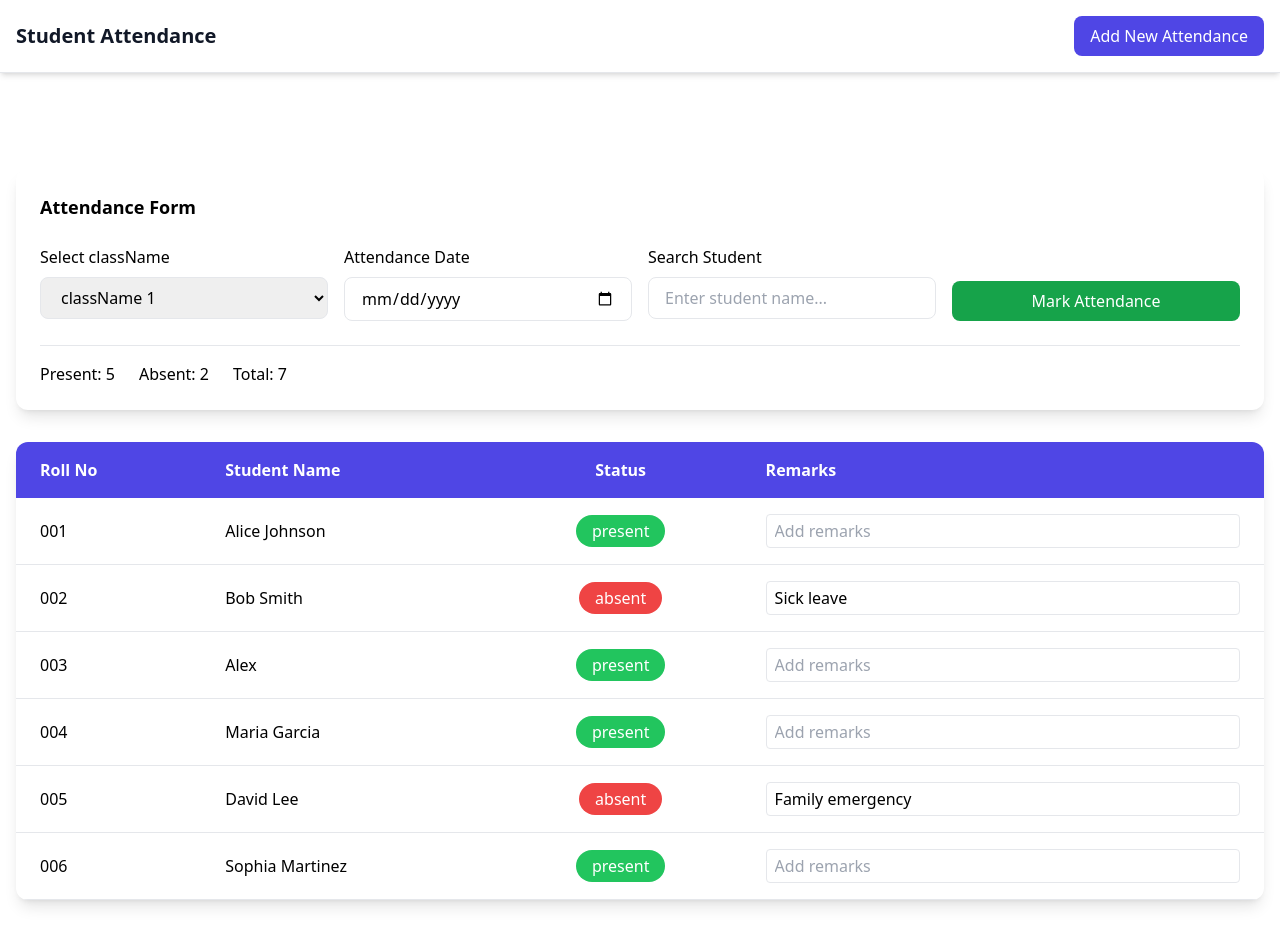
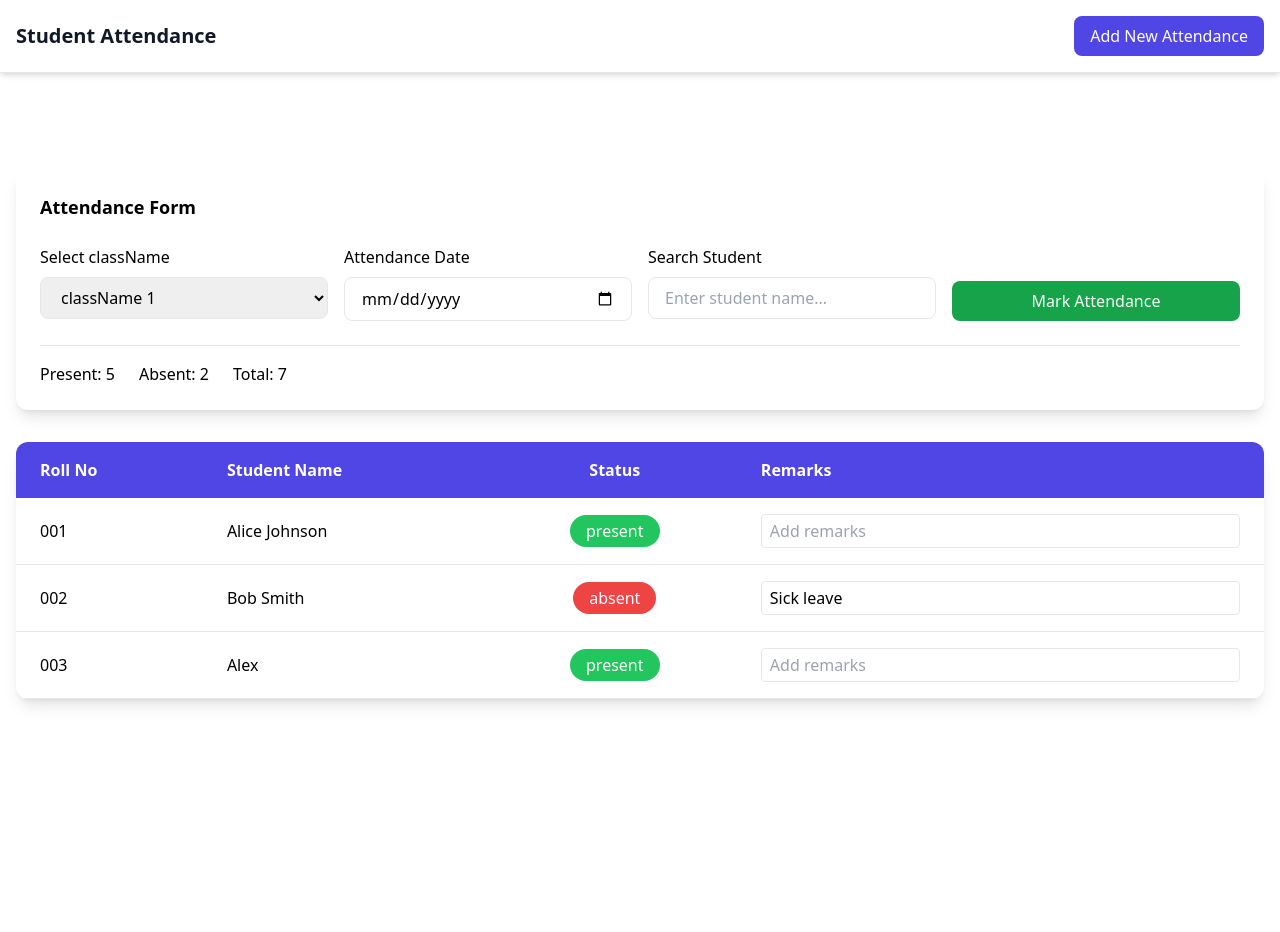
Before and after one commit to Ajiththika/Students_Attendance_Page, a React (Vite) app: page /attendancepage in a window 1280 px wide. After the commit the page ends 800 px from the top, so only its background shows below. Built offline with nearby package versions, Linux system fonts and the light colour scheme.

Commit message:
add toggle

```diff
--- a/src/pages/attendencepage.jsx
+++ b/src/pages/attendencepage.jsx
@@ -1,25 +1,31 @@
 import Header from "../components/header";
-import Table from "../components/attendencetable";
+import AttendanceTable from "../components/attendencetable";
 import Form from "../components/attendenceform";
-import Row from "../components/studentsrow";
-import AttendanceTable from "../components/attendencetable";
+import { useState } from "react";
 
 function Attendencepage() {
-  const students = [
-  { id: 1, roll: '001', name: 'Alice Johnson', status: 'present', remarks: '' },
-  { id: 2, roll: '002', name: 'Bob Smith', status: 'absent', remarks: 'Sick leave' },
-  { id: 3, roll: '003', name: 'Alex', status: 'present', remarks: '' },
-  { id: 4, roll: '004', name: 'Maria Garcia', status: 'present', remarks: '' },
-  { id: 5, roll: '005', name: 'David Lee', status: 'absent', remarks: 'Family emergency' },
-  { id: 6, roll: '006', name: 'Sophia Martinez', status: 'present', remarks: '' },
-];
+  const [students, setStudents] = useState([
+    { id: 1, roll: "001", name: "Alice Johnson", status: "present", remarks: "" },
+    { id: 2, roll: "002", name: "Bob Smith", status: "absent", remarks: "Sick leave" },
+    { id: 3, roll: "003", name: "Alex", status: "present", remarks: "" },
+  ]);
+
+  const toggleStatus = (id) => {
+    setStudents(prev =>
+      prev.map(student =>
+        student.id === id
+          ? { ...student, status: student.status === "present" ? "absent" : "present" }
+          : student
+      )
+    );
+  };
+
   return (
-
     <>
       <Header />
       <main className="max-w-7xl mx-auto px-4 py-8">
-        <Form />
-        <AttendanceTable students={students} />
+        <Form students={students} />
+        <AttendanceTable students={students} toggleStatus={toggleStatus} />
       </main>
     </>
   );
```
